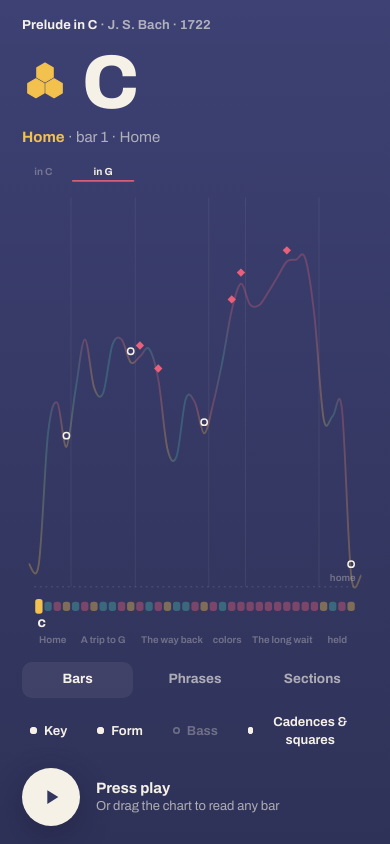
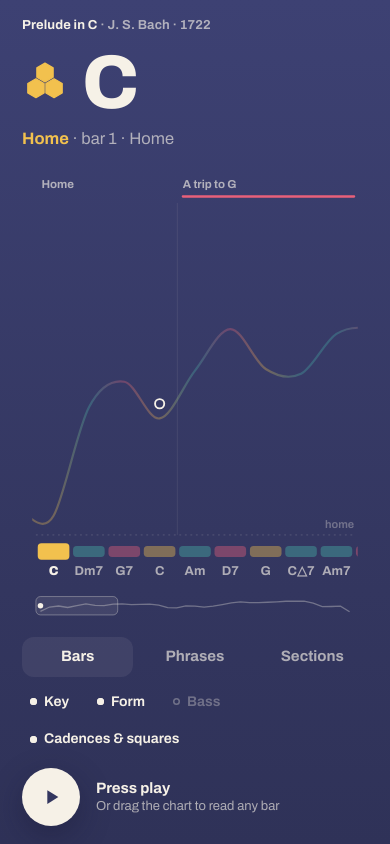
Before and after one commit to dmekibel/musichub, a website: page design/chart2/index.html in a window 390 px wide. Drawn offline with Linux system fonts and the light colour scheme.

Commit message:
Chart: Bars view shows 9 bars at a time and follows the music, navigator for the whole piece, bigger labels for iPhone
Co-Authored-By: Claude Opus 5.5 <noreply@anthropic.com>

```diff
--- a/design/chart2/chart2.js
+++ b/design/chart2/chart2.js
@@ -24,41 +24,44 @@ let W = 400, H = 400, x = () => 0, y = () => 0, lineEl = null, LUT = [];
 
 function smooth(p) { let d = `M${p[0][0].toFixed(1)} ${p[0][1].toFixed(1)}`; for (let i = 0; i < p.length - 1; i++) { const p0 = p[i - 1] || p[i], p1 = p[i], p2 = p[i + 1], p3 = p[i + 2] || p2; d += ` C${(p1[0] + (p2[0] - p0[0]) / 6).toFixed(1)} ${(p1[1] + (p2[1] - p0[1]) / 6).toFixed(1)} ${(p2[0] - (p3[0] - p1[0]) / 6).toFixed(1)} ${(p2[1] - (p3[1] - p1[1]) / 6).toFixed(1)} ${p2[0].toFixed(1)} ${p2[1].toFixed(1)}`; } return d; }
 
+// the window: Bars view shows a few bars at a time (readable on a phone) and follows the music; a navigator shows the whole piece
+const NV = 9; let v0 = 0;
+const view = () => (grain === "bar" ? { a: v0, n: NV } : { a: 0, n: NB });
+let xb = () => 0;
 function draw() {
   W = svg.clientWidth; H = svg.clientHeight; svg.setAttribute("viewBox", `0 0 ${W} ${H}`);
-  const L = 22, R = 22, top = 40, base = H - 66, stripY = H - 50;
-  x = (i) => L + ((i + 0.5) / NB) * (W - L - R); y = (v) => base - v * (base - top);
-  const xg = ([a, z]) => [L + (a / NB) * (W - L - R), L + ((z + 1) / NB) * (W - L - R)];
+  const L = 22, R = 22, top = 52, base = H - 96, stripY = H - 84, labY = H - 52, navY = H - 26;
+  const { a: va, n } = view();
+  xb = (q) => L + ((q - va) / n) * (W - L - R); x = (i) => xb(i + 0.5); y = (v) => base - v * (base - top);
+  const xg = ([a, z]) => [xb(a), xb(z + 1)];
   const gs = GROUPS[grain];
   const pts = grain === "bar" ? soft1.map((v, i) => [x(i), y(v)]) : gs.map(([a, z]) => [(xg([a, z])[0] + xg([a, z])[1]) / 2, y(mean(a, z, RAW))]);
-  const P = [[L - 6, pts[0][1]], ...pts, [W - R + 6, pts[pts.length - 1][1]]], D = smooth(P);
+  const P = [[pts[0][0] - 30, pts[0][1]], ...pts, [pts[pts.length - 1][0] + 30, pts[pts.length - 1][1]]], D = smooth(P);
   const stops = (grain === "bar" ? B.map((b, i) => [x(i), b.fn]) : gs.map(([a, z]) => [(xg([a, z])[0] + xg([a, z])[1]) / 2, domFn(a, z)])).map(([px, f]) => `<stop offset="${(px / W).toFixed(4)}" stop-color="${FN[f]}"/>`).join("");
   let s = `<defs><linearGradient id="g" x1="0" x2="${W}" gradientUnits="userSpaceOnUse">${stops}</linearGradient>
     <linearGradient id="fade" x1="0" y1="${top}" x2="0" y2="${base}" gradientUnits="userSpaceOnUse"><stop offset="0" stop-color="#fff" stop-opacity=".22"/><stop offset="1" stop-color="#fff" stop-opacity="0"/></linearGradient>
-    <mask id="m"><path d="${D} L${W - R + 6} ${base} L${L - 6} ${base}Z" fill="url(#fade)"/></mask>
+    <mask id="m"><path d="${D} L${P[P.length - 1][0]} ${base} L${P[0][0]} ${base}Z" fill="url(#fade)"/></mask>
+    <clipPath id="area"><rect x="${L - 4}" y="0" width="${W - L - R + 8}" height="${H}"/></clipPath>
     <clipPath id="past"><rect id="pr" x="0" y="0" width="0" height="${H}"/></clipPath><clipPath id="fut"><rect id="fr" x="0" y="0" width="${W}" height="${H}"/></clipPath>
-    <filter id="blur" x="-20%" y="-50%" width="140%" height="200%"><feGaussianBlur stdDeviation="4"/></filter></defs>`;
-  // key: one quiet pill over the bars in G
-  if (layers.key) { const [x1, x2] = xg([4, 10]); s += `<line x1="${x1 + 2}" x2="${x2 - 2}" y1="16" y2="16" stroke="${FN.D}" stroke-width="2" stroke-linecap="round" opacity=".9"/><text x="${(x1 + x2) / 2}" y="10" font-size="11" font-weight="700" fill="${INK}" text-anchor="middle">in G</text><text x="${L}" y="10" font-size="11" font-weight="650" fill="${FAINT}">in C</text>`; }
-  // form: hairline dividers and names along the bottom
-  if (layers.form) SECTIONS.forEach(([a, z, t], k) => { const [x1, x2] = xg([a, z]); if (k) s += `<line x1="${x1}" x2="${x1}" y1="${top - 6}" y2="${base}" stroke="rgba(246,241,231,.08)"/>`; const w = x2 - x1, label = t.length * 5.6 > w ? t.split(" ").filter((p) => p.length > 2).pop() : t; s += `<text x="${(x1 + x2) / 2}" y="${H - 6}" font-size="10.5" font-weight="650" fill="${FAINT}" text-anchor="middle">${label}</text>`; });
-  // home baseline
-  s += `<line x1="${L}" x2="${W - R}" y1="${base}" y2="${base}" stroke="rgba(246,241,231,.18)" stroke-dasharray="2 4"/><text x="${W - R}" y="${base - 6}" font-size="10.5" font-weight="650" fill="${FAINT}" text-anchor="end">home</text>`;
-  // bass: a thin dashed line living in the lower part of the plot
-  if (layers.bass) { const by = (m) => base - 8 - ((m - 34) / 18) * 70; let d = ""; B.forEach((b, i) => { const m = b.voicing[0], a = x(i) - (W - L - R) / NB / 2, z = x(i) + (W - L - R) / NB / 2; d += `${i ? "L" : "M"}${a.toFixed(1)} ${by(m).toFixed(1)} L${z.toFixed(1)} ${by(m).toFixed(1)}`; }); s += `<path d="${d}" fill="none" stroke="${SOFT}" stroke-width="1.3" stroke-dasharray="4 3"/><text x="${xg([23, 30])[0] + 4}" y="${by(43) - 6}" font-size="10.5" font-weight="700" fill="${INK}">bass holds G</text>`; }
-  // the line: future quiet, past bright with a soft glow and a whisper of fill
-  s += `<g clip-path="url(#fut)"><path d="${D}" fill="none" stroke="url(#g)" stroke-width="2" opacity=".3"/></g>`;
-  s += `<g clip-path="url(#past)"><path d="${D} L${W - R + 6} ${base} L${L - 6} ${base}Z" fill="url(#g)" mask="url(#m)"/><path d="${D}" fill="none" stroke="url(#g)" stroke-width="6" opacity=".35" filter="url(#blur)"/><path id="ln" d="${D}" fill="none" stroke="url(#g)" stroke-width="2.6" stroke-linecap="round"/></g>`;
+    <filter id="blur" x="-20%" y="-50%" width="140%" height="200%"><feGaussianBlur stdDeviation="4"/></filter></defs><g clip-path="url(#area)">`;
+  // form: section names at the top, hairline dividers; key: a rose underline under the section that is in G
+  SECTIONS.forEach(([a, z, t], k) => { const [x1, x2] = xg([a, z]); if (x2 < L || x1 > W - R) return; if (layers.form) { if (k && x1 > L) s += `<line x1="${x1}" x2="${x1}" y1="${top - 14}" y2="${base}" stroke="rgba(246,241,231,.09)"/>`; const cx = Math.max(L + 4, x1 + 6), w = Math.min(x2, W - R) - cx; if (w > 40) s += `<text x="${cx}" y="22" font-size="12.5" font-weight="700" fill="${SOFT}">${t.length * 6.6 > w ? t.split(" ").filter((p2) => p2.length > 2).pop() : t}</text>`; } if (layers.key && k === 1) s += `<line x1="${Math.max(L, x1 + 6)}" x2="${Math.min(W - R, x2 - 6)}" y1="31" y2="31" stroke="${FN.D}" stroke-width="2.5" stroke-linecap="round"/>`; });
+  s += `<line x1="${L}" x2="${W - R}" y1="${base}" y2="${base}" stroke="rgba(246,241,231,.18)" stroke-dasharray="2 4"/><text x="${W - R}" y="${base - 7}" font-size="12" font-weight="650" fill="${FAINT}" text-anchor="end">home</text>`;
+  if (layers.bass) { const by = (m) => base - 10 - ((m - 34) / 18) * 80; let d = ""; B.forEach((b, i) => { const m = b.voicing[0]; d += `${i ? "L" : "M"}${xb(i).toFixed(1)} ${by(m).toFixed(1)} L${xb(i + 1).toFixed(1)} ${by(m).toFixed(1)}`; }); s += `<path d="${d}" fill="none" stroke="${SOFT}" stroke-width="1.6" stroke-dasharray="5 4"/>`; const bx = Math.max(L + 4, xb(23) + 4); if (xb(31) > L + 60) s += `<text x="${bx}" y="${by(43) - 8}" font-size="12.5" font-weight="700" fill="${INK}">bass holds G</text>`; }
+  s += `<g clip-path="url(#fut)"><path d="${D}" fill="none" stroke="url(#g)" stroke-width="2.4" opacity=".32"/></g>`;
+  s += `<g clip-path="url(#past)"><path d="${D} L${P[P.length - 1][0]} ${base} L${P[0][0]} ${base}Z" fill="url(#g)" mask="url(#m)"/><path d="${D}" fill="none" stroke="url(#g)" stroke-width="7" opacity=".35" filter="url(#blur)"/><path d="${D}" fill="none" stroke="url(#g)" stroke-width="3.2" stroke-linecap="round"/></g>`;
   s += `<path id="lnFull" d="${D}" fill="none" stroke="none"/>`;
-  // marks on the line: cadences (rings) and the squares (diamonds)
-  if (layers.marks && grain === "bar") { CAD.forEach((i) => { s += `<circle cx="${x(i)}" cy="${y(soft1[i]) - 12}" r="3.4" fill="none" stroke="${INK}" stroke-width="1.6"/>`; }); B.forEach((b, i) => { if (/dim7/.test(b.chord)) { const cx = x(i), cy = y(soft1[i]) - 12; s += `<path d="M${cx} ${cy - 4.5}L${cx + 4.5} ${cy}L${cx} ${cy + 4.5}L${cx - 4.5} ${cy}Z" fill="${FN.D}"/>`; } }); }
-  // the chord strip along the base
-  gs.forEach(([a, z], k) => { const [x1, x2] = xg([a, z]), f = grain === "bar" ? B[a].fn : domFn(a, z); s += `<rect class="blk" data-k="${k}" x="${(x1 + 1).toFixed(1)}" y="${stripY}" width="${(x2 - x1 - 2).toFixed(1)}" height="10" rx="3" fill="${FN[f]}" opacity=".55"/>`; if (grain !== "bar") { const lab = grain === "section" ? SECTIONS[k][2] : short(B[a].chord); const w = x2 - x1; if (lab.length * 6 < w) s += `<text x="${(x1 + x2) / 2}" y="${stripY + 26}" font-size="11" font-weight="700" fill="${SOFT}" text-anchor="middle">${lab}</text>`; } });
-  s += `<text id="clab" x="0" y="${stripY + 27}" font-size="12" font-weight="800" fill="${INK}" text-anchor="middle"></text>`;
-  // playhead and crosshair
-  s += `<line id="ch" x1="0" x2="0" y1="${top - 10}" y2="${stripY - 4}" stroke="${INK}" stroke-width="1" opacity="0"/><circle id="hg" r="12" fill="#fff8ea" opacity=".22" filter="url(#blur)"/><circle id="hd" r="5" fill="#fff8ea"/>`;
+  if (layers.marks && grain === "bar") { CAD.forEach((i) => { s += `<circle cx="${x(i)}" cy="${y(soft1[i]) - 16}" r="5" fill="none" stroke="${INK}" stroke-width="2"/>`; }); B.forEach((b, i) => { if (/dim7/.test(b.chord)) { const cx = x(i), cy = y(soft1[i]) - 16; s += `<path d="M${cx} ${cy - 6.5}L${cx + 6.5} ${cy}L${cx} ${cy + 6.5}L${cx - 6.5} ${cy}Z" fill="${FN.D}"/>`; } }); }
+  // the chord strip, with every visible chord named underneath
+  gs.forEach(([a, z], k) => { const [x1, x2] = xg([a, z]), f = grain === "bar" ? B[a].fn : domFn(a, z), w = x2 - x1; s += `<rect class="blk" data-k="${k}" x="${(x1 + 2).toFixed(1)}" y="${stripY}" width="${(w - 4).toFixed(1)}" height="12" rx="4" fill="${FN[f]}" opacity=".55"/>`; const lab = grain === "section" ? SECTIONS[k][2] : short(B[a].chord); const fs = grain === "bar" ? 14 : 12.5; if (lab.length * fs * 0.52 < w) s += `<text class="blab" data-k="${k}" x="${(x1 + x2) / 2}" y="${labY}" font-size="${fs}" font-weight="750" fill="${SOFT}" text-anchor="middle">${lab}</text>`; else if (grain !== "bar") { const sh = lab.split(" ").pop(); if (sh.length * fs * 0.52 < w) s += `<text class="blab" data-k="${k}" x="${(x1 + x2) / 2}" y="${labY}" font-size="${fs}" font-weight="750" fill="${SOFT}" text-anchor="middle">${sh}</text>`; } });
+  s += `<line id="ch" x1="0" x2="0" y1="${top - 18}" y2="${stripY - 4}" stroke="${INK}" stroke-width="1" opacity="0"/><circle id="hg" r="14" fill="#fff8ea" opacity=".22" filter="url(#blur)"/><circle id="hd" r="6" fill="#fff8ea"/></g>`;
+  // the navigator: the whole piece, small, with the window marked
+  const nx = (i) => L + (i / NB) * (W - L - R), ny = (v) => navY + 14 - v * 14;
+  s += `<path d="${soft1.map((v, i) => `${i ? "L" : "M"}${nx(i + 0.5).toFixed(1)} ${ny(v).toFixed(1)}`).join("")}" fill="none" stroke="${FAINT}" stroke-width="1.4"/>`;
+  if (grain === "bar") s += `<rect x="${nx(va)}" y="${navY - 3}" width="${nx(va + NV) - nx(va)}" height="20" rx="5" fill="rgba(246,241,231,.08)" stroke="rgba(246,241,231,.35)"/>`;
+  s += `<circle id="navd" r="3" fill="${INK}" cy="${navY + 7}"/>`;
   svg.innerHTML = s;
-  const full = svg.querySelector("#lnFull"), len = full.getTotalLength(); LUT = []; for (let k = 0; k <= 500; k++) { const p = full.getPointAtLength((k / 500) * len); LUT.push([p.x, p.y]); }
+  const full = svg.querySelector("#lnFull"), len = full.getTotalLength(); LUT = []; for (let k = 0; k <= 700; k++) { const p = full.getPointAtLength((k / 700) * len); LUT.push([p.x, p.y]); }
   update();
 }
 const yAt = (px) => { let lo = 0, hi = LUT.length - 1; while (hi - lo > 1) { const m = (lo + hi) >> 1; if (LUT[m][0] < px) lo = m; else hi = m; } const [x0, y0] = LUT[lo], [x1, y1] = LUT[hi]; return y0 + (y1 - y0) * ((px - x0) / (x1 - x0 || 1)); };
@@ -88,26 +91,29 @@ function update() {
   const sec = SECTIONS.find(([a, z]) => i >= a && i <= z);
   $("line2").innerHTML = `<b style="color:${FN[b.fn]}">${WORD[b.fn]}</b> · bar ${b.bar}${bass ? ` · over ${bass.replace("#", "♯")}` : ""} · ${sec[2]}`;
   // playhead / crosshair
-  const px = cursor != null ? x(cursor) : started ? 22 + S.progress() * (W - 44) : x(0), py = yAt(px);
+  if (grain === "bar" && cursor == null) { const pb = started ? S.bar() : 0; if (pb < v0 + 1 || pb > v0 + NV - 3) { const nv = Math.max(0, Math.min(NB - NV, pb - 2)); if (nv !== v0) { v0 = nv; draw(); return; } } }
+  const q = started ? S.pos() / 16 : 0.5, playX = started ? xb(q) : 0;
+  const px = cursor != null ? x(cursor) : started ? playX : x(0), py = yAt(px);
   const pr = svg.querySelector("#pr"), fr = svg.querySelector("#fr"); if (!pr) return;
-  const playX = started ? 22 + S.progress() * (W - 44) : 0; pr.setAttribute("width", playX); fr.setAttribute("x", playX);
+  pr.setAttribute("width", playX); fr.setAttribute("x", playX);
+  const nd = svg.querySelector("#navd"); if (nd) nd.setAttribute("cx", 22 + ((cursor != null ? cursor + 0.5 : q) / NB) * (W - 44));
   ["hd", "hg"].forEach((id) => { const c = svg.querySelector("#" + id); c.setAttribute("cx", px); c.setAttribute("cy", py); c.style.opacity = started || cursor != null ? "" : "0"; });
   const ch = svg.querySelector("#ch"); ch.setAttribute("x1", px); ch.setAttribute("x2", px); ch.setAttribute("opacity", cursor != null ? 0.55 : 0);
   const gs = GROUPS[grain], k = gs.findIndex(([a, z]) => i >= a && i <= z);
-  svg.querySelectorAll(".blk").forEach((r) => { const on = +r.dataset.k === k; r.setAttribute("opacity", on ? 1 : +r.dataset.k < k ? 0.8 : 0.4); r.setAttribute("height", on ? 16 : 10); r.setAttribute("y", on ? H - 53 : H - 50); });
-  const cl = svg.querySelector("#clab"); if (grain === "bar") { cl.textContent = short(b.chord); cl.setAttribute("x", Math.max(30, Math.min(W - 30, x(i)))); } else cl.textContent = "";
+  svg.querySelectorAll(".blk").forEach((r) => { const on = +r.dataset.k === k; r.setAttribute("opacity", on ? 1 : +r.dataset.k < k ? 0.8 : 0.4); r.setAttribute("height", on ? 18 : 12); r.setAttribute("y", on ? H - 87 : H - 84); });
+  svg.querySelectorAll(".blab").forEach((tx) => { const on = +tx.dataset.k === k; tx.setAttribute("fill", on ? INK : SOFT); tx.setAttribute("font-weight", on ? 850 : 700); });
   $("pp").innerHTML = S.playing() ? `<svg viewBox="0 0 24 24"><path d="M7 5h3.5v14H7zM13.5 5H17v14h-3.5z" fill="currentColor"/></svg>` : `<svg viewBox="0 0 24 24"><path d="M8 4.5v15l12-7.5z" fill="currentColor"/></svg>`;
   $("dt").innerHTML = cursor != null ? `<b>Reading bar ${b.bar}</b>Let go to keep listening` : started ? `<b>${S.playing() ? "Playing" : "Paused"} · bar ${B[S.bar()].bar} of 35</b>Drag the chart to read any bar` : `<b>Press play</b>Or drag the chart to read any bar`;
 }
 
 // ---------- interaction
 const t = $("touch"); let down = null, moved = false;
-const idx = (e) => { const r = t.getBoundingClientRect(); return Math.max(0, Math.min(34, Math.floor(((e.clientX - r.left - 22) / (r.width - 44)) * NB))); };
+const idx = (e) => { const r = t.getBoundingClientRect(), { a, n } = view(); return Math.max(0, Math.min(34, a + Math.floor(((e.clientX - r.left - 22) / (r.width - 44)) * n))); };
 t.addEventListener("pointerdown", (e) => { down = e.clientX; moved = false; cursor = idx(e); update(); });
 t.addEventListener("pointermove", (e) => { if (down != null || e.pointerType === "mouse") { if (down != null && Math.abs(e.clientX - down) > 6) moved = true; cursor = idx(e); update(); } });
 t.addEventListener("pointerup", (e) => { if (!moved) { S.seekBar(idx(e)); if (!S.playing()) S.play(); } down = null; cursor = null; update(); });
 t.addEventListener("pointerleave", () => { down = null; cursor = null; update(); });
-document.querySelectorAll("#tf button").forEach((bt) => bt.addEventListener("click", () => { grain = bt.dataset.g; document.querySelectorAll("#tf button").forEach((o) => o.classList.toggle("on", o === bt)); draw(); }));
+document.querySelectorAll("#tf button").forEach((bt) => bt.addEventListener("click", () => { grain = bt.dataset.g; v0 = Math.max(0, Math.min(NB - NV, ((S.started() || S.pos() > 0) ? S.bar() : 0) - 2)); document.querySelectorAll("#tf button").forEach((o) => o.classList.toggle("on", o === bt)); draw(); }));
 document.querySelectorAll("#layers button").forEach((bt) => bt.addEventListener("click", () => { layers[bt.dataset.l] = !layers[bt.dataset.l]; bt.classList.toggle("on", layers[bt.dataset.l]); draw(); }));
 $("pp").addEventListener("click", () => S.toggle());
 S.onChange(update); S.onTick(update);
--- a/design/chart2/index.html
+++ b/design/chart2/index.html
@@ -23,16 +23,16 @@
   .name { font: 800 76px/0.82 Archivo; font-stretch: 62%; letter-spacing: -0.025em; display: flex; align-items: flex-start; }
   .name sup { font-size: .38em; margin: .04em 0 0 .03em; letter-spacing: 0; }
   .name .acc { font-size: .62em; margin-top: .02em; }
-  .line2 { margin-top: 12px; font-size: 15px; color: var(--soft); }
+  .line2 { margin-top: 12px; font-size: 16.5px; color: var(--soft); }
   .line2 b { font-weight: 700; }
-  .plot { position: relative; flex: 1; min-height: 260px; margin: 18px -22px 0; }
+  .plot { position: relative; flex: 1; min-height: 330px; margin: 18px -22px 0; }
   .plot svg { position: absolute; inset: 0; width: 100%; height: 100%; }
   .touch { position: absolute; inset: 0; touch-action: pan-y; cursor: crosshair; }
   .tf { display: flex; gap: 6px; margin-top: 14px; }
-  .tf button { flex: 1; height: 36px; border-radius: 10px; font-size: 13.5px; font-weight: 700; color: var(--soft); transition: background .25s, color .25s; }
+  .tf button { flex: 1; height: 40px; border-radius: 12px; font-size: 15px; font-weight: 700; color: var(--soft); transition: background .25s, color .25s; }
   .tf button.on { background: var(--glass); color: var(--ink); }
-  .layers { display: flex; gap: 18px; margin-top: 14px; padding: 0 2px; }
-  .layers button { font-size: 13px; font-weight: 650; color: var(--faint); display: inline-flex; align-items: center; gap: 7px; transition: color .25s; }
+  .layers { display: flex; gap: 16px; flex-wrap: wrap; margin-top: 14px; padding: 0 2px; }
+  .layers button { font-size: 14px; font-weight: 650; color: var(--faint); display: inline-flex; align-items: center; gap: 7px; transition: color .25s; }
   .layers button i { width: 7px; height: 7px; border-radius: 50%; box-shadow: inset 0 0 0 1.5px currentColor; }
   .layers button.on { color: var(--ink); } .layers button.on i { background: currentColor; }
   .dock { display: flex; align-items: center; gap: 16px; margin-top: 18px; }
@@ -52,6 +52,6 @@
   <div class="layers" id="layers"><button class="on" data-l="key"><i></i>Key</button><button class="on" data-l="form"><i></i>Form</button><button data-l="bass"><i></i>Bass</button><button class="on" data-l="marks"><i></i>Cadences &amp; squares</button></div>
   <div class="dock"><button class="play" id="pp" aria-label="Play"></button><div class="t" id="dt"></div></div>
 </main>
-<script type="module" src="chart2.js?v=2"></script>
+<script type="module" src="chart2.js?v=4"></script>
 </body>
 </html>
```
